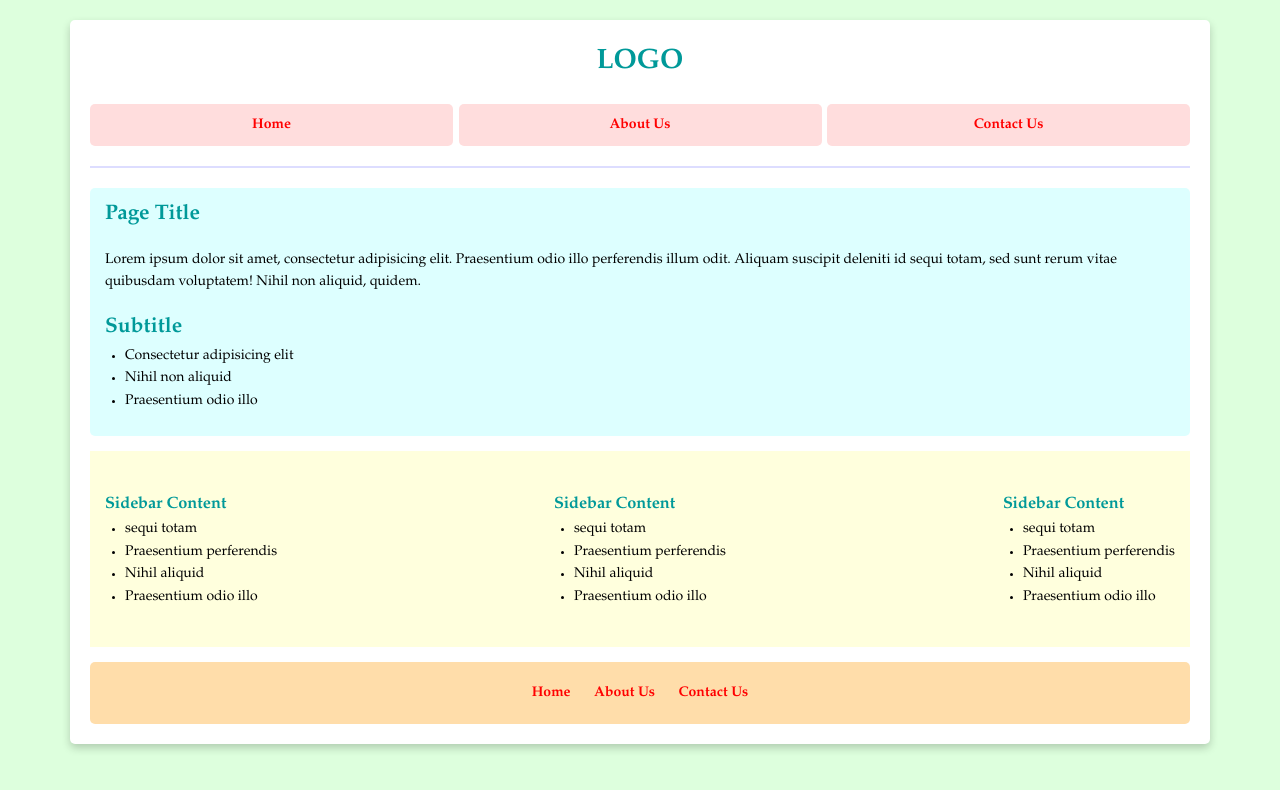
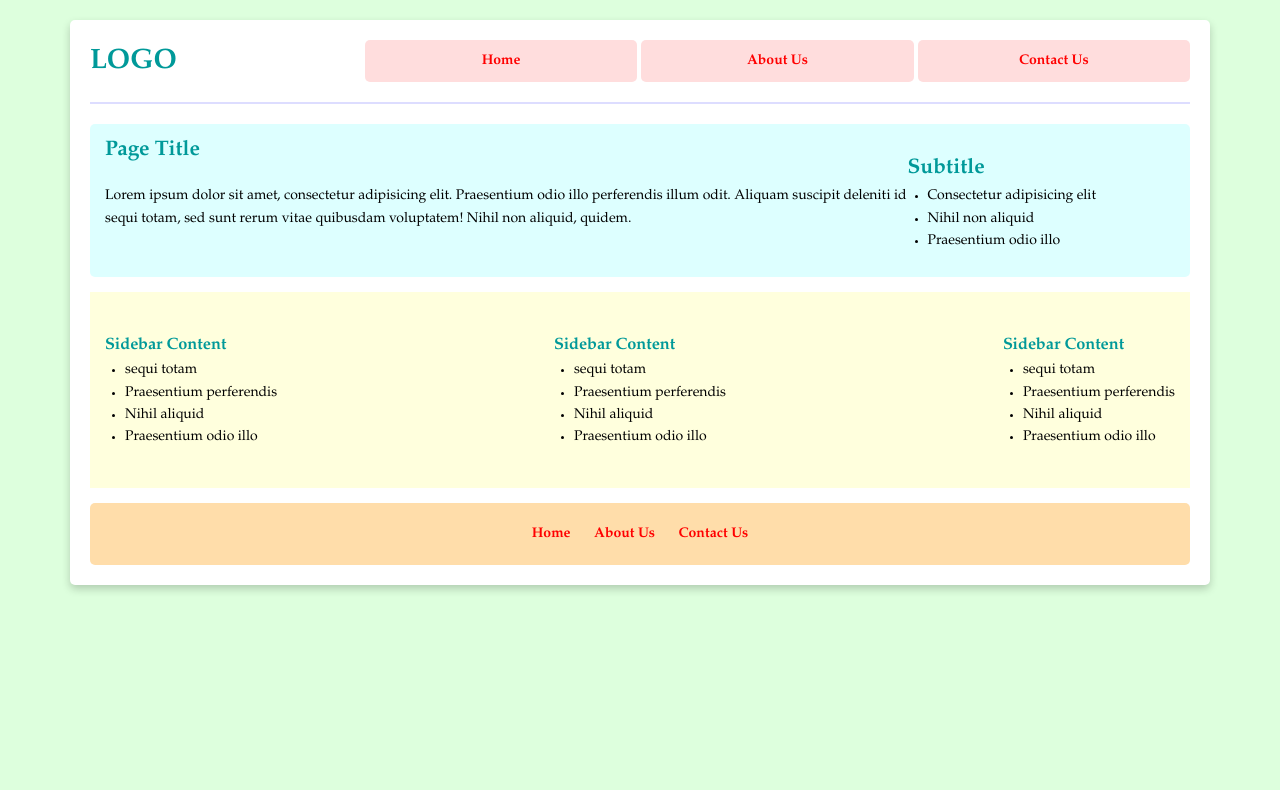
Before and after one commit to daniellezpalmer/responsive-layout-CSS, a plain HTML site: page index.html in a window 1280 px wide. Drawn offline with Linux system fonts and the light colour scheme.

Commit message:
Styled 1100px media query

```diff
--- a/main.css
+++ b/main.css
@@ -125,3 +125,27 @@ flex-basis: 29%;
   margin-bottom: 15px;
 }
 }
+
+@media screen and (min-width: 1100px) {
+  header {
+  display: flex;
+  }
+  #logo {
+    flex-basis: 25%;
+    height: 10px;
+    text-align: left;
+  }
+  #main_nav {
+    flex-basis: 75%;
+}
+  #main_content {
+  display:flex;
+  justify-content: space-between;
+  }
+#main_content div:first-child{
+  flex-basis: 75%;
+}
+#main_content div:last-child{
+  flex-basis: 25%;
+}
+}
```
